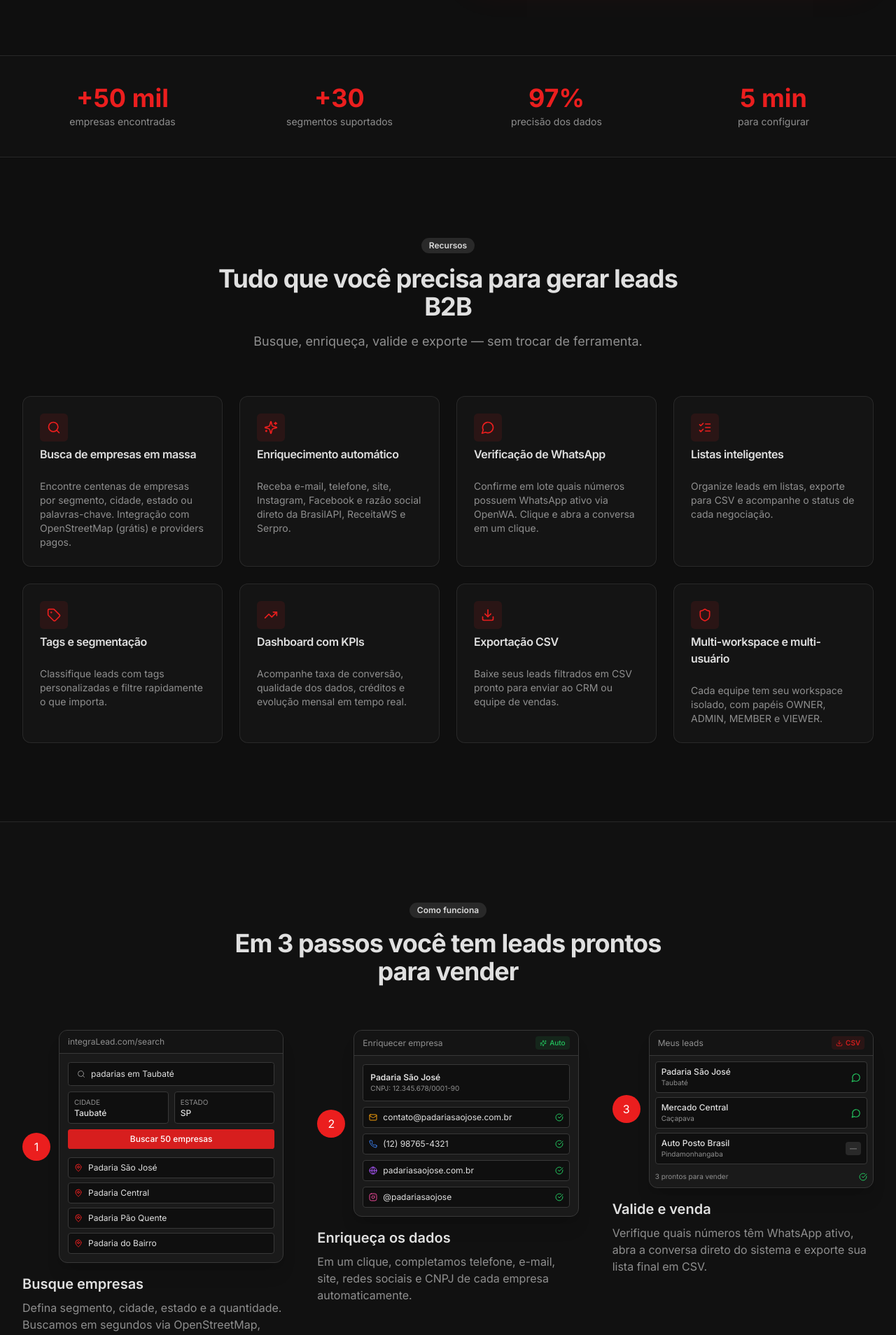
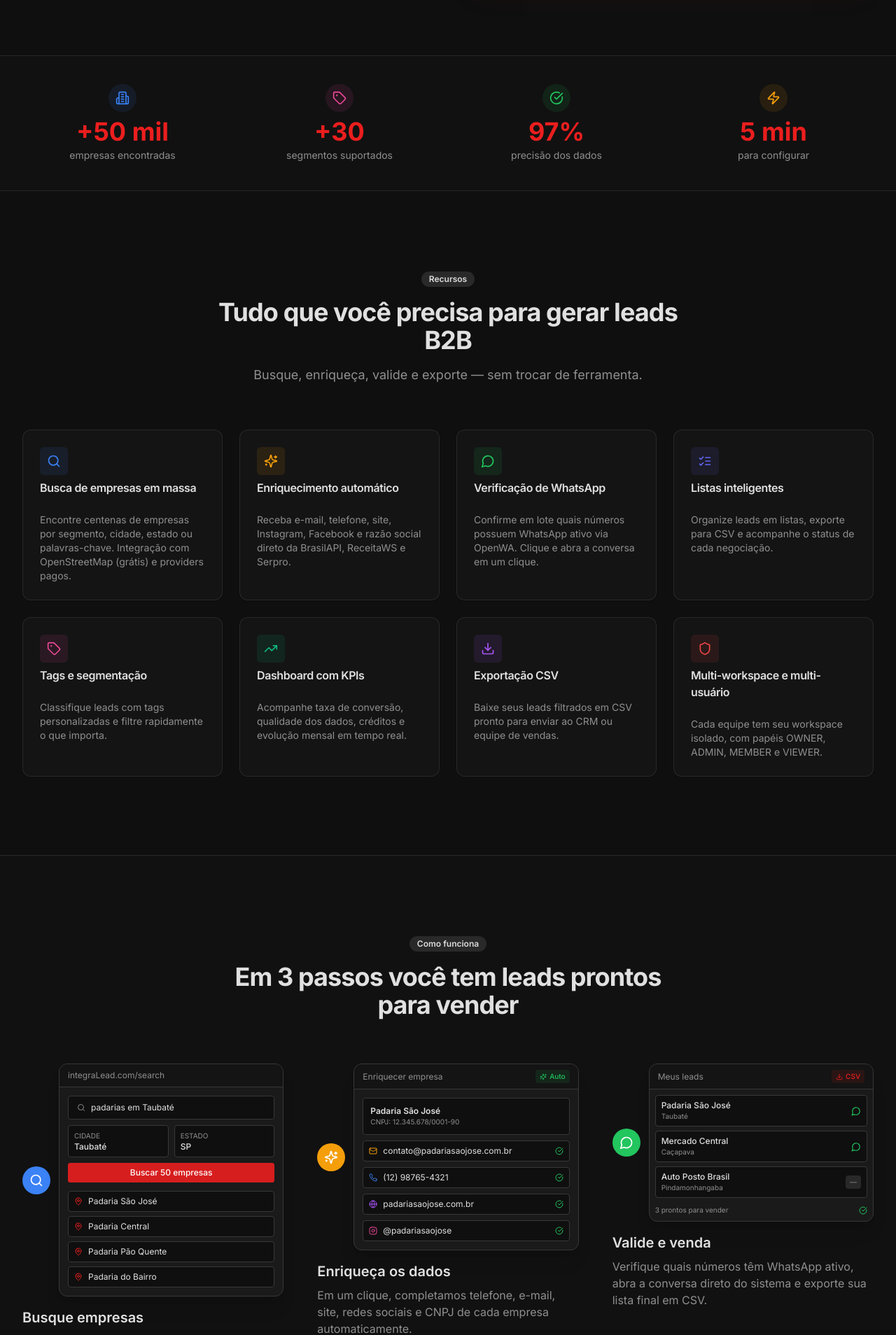
Before and after one commit to oviinii/lead-integra, a React (Vite) app in the folder frontend/: page / in a window 1280 px wide. Shown: the part 660-2568 px from the top of the page at 70% size. Built offline with nearby package versions, Linux system fonts and the light colour scheme; no server answers.

Commit message:
fix: dropdown transparency, enrich all leads, restrict integrations, track WhatsApp credits, add colors/icons

```diff
--- a/frontend/src/components/layout/AppShell.tsx
+++ b/frontend/src/components/layout/AppShell.tsx
@@ -40,7 +40,7 @@ const items = [
   { to: "/tags", label: "Tags", icon: Tag },
   { to: "/exports", label: "Exportações", icon: Download },
   { to: "/enrichment", label: "Enriquecimento", icon: Sparkles },
-  { to: "/integrations", label: "Integrações", icon: Plug },
+  { to: "/integrations", label: "Integrações", icon: Plug, adminOnly: true },
   { to: "/credits", label: "Plano e créditos", icon: CreditCard },
   { to: "/settings", label: "Configurações", icon: Settings },
 ];
@@ -50,6 +50,8 @@ export function AppShell({ children }: { children: React.ReactNode }) {
   const { theme, toggle } = useTheme();
   const navigate = useNavigate();
   const [mobileOpen, setMobileOpen] = useState(false);
+
+  const visibleItems = items.filter((item) => !item.adminOnly || user?.isSuperAdmin);
 
   return (
     <div className="flex min-h-screen bg-muted/30">
@@ -71,7 +73,7 @@ export function AppShell({ children }: { children: React.ReactNode }) {
           </Button>
         </div>
         <nav className="flex flex-col gap-0.5 p-3">
-          {items.map((item) => (
+          {visibleItems.map((item) => (
             <NavLink
               key={item.to}
               to={item.to}
--- a/frontend/src/components/ui/card.tsx
+++ b/frontend/src/components/ui/card.tsx
@@ -3,7 +3,7 @@ import { cn } from "@/lib/utils";
 
 export const Card = React.forwardRef<HTMLDivElement, React.HTMLAttributes<HTMLDivElement>>(
   ({ className, ...props }, ref) => (
-    <div ref={ref} className={cn("rounded-xl border bg-card text-card-foreground shadow-sm", className)} {...props} />
+    <div ref={ref} className={cn("relative rounded-xl border bg-card text-card-foreground shadow-sm", className)} {...props} />
   ),
 );
 Card.displayName = "Card";
--- a/frontend/src/pages/LandingPage.tsx
+++ b/frontend/src/pages/LandingPage.tsx
@@ -7,15 +7,10 @@ import {
   ListChecks,
   Tag,
   Download,
-  Users,
   CheckCircle,
   XCircle,
-  MapPin,
-  Phone,
+  Building2,
   Mail,
-  Globe,
-  Instagram,
-  Star,
   TrendingUp,
   Shield,
   Zap,
@@ -23,13 +18,11 @@ import {
   ArrowRight,
   Menu,
   X,
-  Filter,
-  FileSearch,
-} from "lucide-react";
-import { Button } from "@/components/ui/button";
+  HelpCircle,
+} from "lucide-react";import { Button } from "@/components/ui/button";
 import { Badge } from "@/components/ui/badge";
 import { Card, CardContent, CardHeader, CardTitle } from "@/components/ui/card";
-import { whatsappLink } from "@/lib/utils";
+import { whatsappLink, cn } from "@/lib/utils";
 import { DashboardMockup } from "@/components/landing/DashboardMockup";
 import { SearchMockup } from "@/components/landing/SearchMockup";
 import { EnrichmentMockup } from "@/components/landing/EnrichmentMockup";
@@ -41,48 +34,64 @@ const FEATURES = [
     title: "Busca de empresas em massa",
     description:
       "Encontre centenas de empresas por segmento, cidade, estado ou palavras-chave. Integração com OpenStreetMap (grátis) e providers pagos.",
+    iconColor: "text-blue-500",
+    bg: "bg-blue-500/10",
   },
   {
     icon: Sparkles,
     title: "Enriquecimento automático",
     description:
       "Receba e-mail, telefone, site, Instagram, Facebook e razão social direto da BrasilAPI, ReceitaWS e Serpro.",
+    iconColor: "text-amber-500",
+    bg: "bg-amber-500/10",
   },
   {
     icon: MessageCircle,
     title: "Verificação de WhatsApp",
     description:
       "Confirme em lote quais números possuem WhatsApp ativo via OpenWA. Clique e abra a conversa em um clique.",
+    iconColor: "text-green-500",
+    bg: "bg-green-500/10",
   },
   {
     icon: ListChecks,
     title: "Listas inteligentes",
     description:
       "Organize leads em listas, exporte para CSV e acompanhe o status de cada negociação.",
+    iconColor: "text-indigo-500",
+    bg: "bg-indigo-500/10",
   },
   {
     icon: Tag,
     title: "Tags e segmentação",
     description:
       "Classifique leads com tags personalizadas e filtre rapidamente o que importa.",
+    iconColor: "text-pink-500",
+    bg: "bg-pink-500/10",
   },
   {
     icon: TrendingUp,
     title: "Dashboard com KPIs",
     description:
       "Acompanhe taxa de conversão, qualidade dos dados, créditos e evolução mensal em tempo real.",
+    iconColor: "text-emerald-500",
+    bg: "bg-emerald-500/10",
   },
   {
     icon: Download,
     title: "Exportação CSV",
     description:
       "Baixe seus leads filtrados em CSV pronto para enviar ao CRM ou equipe de vendas.",
+    iconColor: "text-purple-500",
+    bg: "bg-purple-500/10",
   },
   {
     icon: Shield,
     title: "Multi-workspace e multi-usuário",
     description:
       "Cada equipe tem seu workspace isolado, com papéis OWNER, ADMIN, MEMBER e VIEWER.",
+    iconColor: "text-red-500",
+    bg: "bg-red-500/10",
   },
 ];
 
@@ -141,10 +150,10 @@ const FAQ = [
 ];
 
 const STATS = [
-  { value: "+50 mil", label: "empresas encontradas" },
-  { value: "+30", label: "segmentos suportados" },
-  { value: "97%", label: "precisão dos dados" },
-  { value: "5 min", label: "para configurar" },
+  { value: "+50 mil", label: "empresas encontradas", icon: Building2, color: "text-blue-500", bg: "bg-blue-500/10" },
+  { value: "+30", label: "segmentos suportados", icon: Tag, color: "text-pink-500", bg: "bg-pink-500/10" },
+  { value: "97%", label: "precisão dos dados", icon: CheckCircle, color: "text-green-500", bg: "bg-green-500/10" },
+  { value: "5 min", label: "para configurar", icon: Zap, color: "text-amber-500", bg: "bg-amber-500/10" },
 ];
 
 const CONTACT_WHATSAPP = "5512992100377";
@@ -315,6 +324,9 @@ export function LandingPage() {
           <div className="mx-auto grid max-w-7xl grid-cols-2 gap-6 px-4 sm:px-6 lg:grid-cols-4 lg:px-8">
             {STATS.map((s) => (
               <div key={s.label} className="text-center">
+                <div className={cn("mx-auto mb-2 flex h-10 w-10 items-center justify-center rounded-full", s.bg)}>
+                  <s.icon className={`h-5 w-5 ${s.color}`} />
+                </div>
                 <p className="text-3xl font-bold text-primary sm:text-4xl">{s.value}</p>
                 <p className="mt-1 text-sm text-muted-foreground">{s.label}</p>
               </div>
@@ -341,8 +353,8 @@ export function LandingPage() {
             {FEATURES.map((f) => (
               <Card key={f.title} className="border-border/60 bg-card/50 transition-colors hover:border-primary/40">
                 <CardHeader>
-                  <div className="flex h-10 w-10 items-center justify-center rounded-lg bg-primary/10 text-primary">
-                    <f.icon className="h-5 w-5" />
+                  <div className={cn("flex h-10 w-10 items-center justify-center rounded-lg", f.bg)}>
+                    <f.icon className={`h-5 w-5 ${f.iconColor}`} />
                   </div>
                   <CardTitle className="mt-4 text-base">{f.title}</CardTitle>
                 </CardHeader>
@@ -368,8 +380,8 @@ export function LandingPage() {
           <div className="mt-16 grid gap-12 lg:grid-cols-3">
             <div>
               <div className="mb-4 flex items-center gap-3">
-                <div className="flex h-10 w-10 items-center justify-center rounded-full bg-primary text-primary-foreground">
-                  1
+                <div className="flex h-10 w-10 items-center justify-center rounded-full bg-blue-500 text-white">
+                  <Search className="h-5 w-5" />
                 </div>
                 <SearchMockup />
               </div>
@@ -382,8 +394,8 @@ export function LandingPage() {
 
             <div>
               <div className="mb-4 flex items-center gap-3">
-                <div className="flex h-10 w-10 items-center justify-center rounded-full bg-primary text-primary-foreground">
-                  2
+                <div className="flex h-10 w-10 items-center justify-center rounded-full bg-amber-500 text-white">
+                  <Sparkles className="h-5 w-5" />
                 </div>
                 <EnrichmentMockup />
               </div>
@@ -396,8 +408,8 @@ export function LandingPage() {
 
             <div>
               <div className="mb-4 flex items-center gap-3">
-                <div className="flex h-10 w-10 items-center justify-center rounded-full bg-primary text-primary-foreground">
-                  3
+                <div className="flex h-10 w-10 items-center justify-center rounded-full bg-green-500 text-white">
+                  <MessageCircle className="h-5 w-5" />
                 </div>
                 <LeadsMockup />
               </div>
@@ -451,17 +463,22 @@ export function LandingPage() {
               </div>
               <div className="space-y-3">
                 {[
-                  { name: "Padaria São José", phone: "(12) 98765-4321", wa: true },
-                  { name: "Mercado Central", phone: "(12) 99876-5432", wa: true },
-                  { name: "Auto Posto Brasil", phone: "(12) 97654-3210", wa: false },
-                  { name: "Farmácia Vida", phone: "(12) 91234-5678", wa: true },
+                   { name: "Padaria São José", phone: "(12) 98765-4321", wa: true, category: "Alimentação", catColor: "bg-amber-500/10 text-amber-600" },
+                   { name: "Mercado Central", phone: "(12) 99876-5432", wa: true, category: "Varejo", catColor: "bg-blue-500/10 text-blue-600" },
+                   { name: "Auto Posto Brasil", phone: "(12) 97654-3210", wa: false, category: "Serviços", catColor: "bg-indigo-500/10 text-indigo-600" },
+                   { name: "Farmácia Vida", phone: "(12) 91234-5678", wa: true, category: "Saúde", catColor: "bg-green-500/10 text-green-600" },
                  ].map((lead) => (
                    <div
                      key={lead.name}
                      className="flex items-center justify-between rounded-lg border border-border bg-background p-3"
                    >
                      <div>
+                       <div className="flex items-center gap-2">
                          <p className="text-sm font-medium">{lead.name}</p>
+                         <Badge variant="outline" className={`text-[10px] ${lead.catColor}`}>
+                           {lead.category}
+                         </Badge>
+                       </div>
                       <p className="text-xs text-muted-foreground">{lead.phone}</p>
                     </div>
                     {lead.wa ? (
@@ -483,6 +500,65 @@ export function LandingPage() {
                 ))}
               </div>
             </div>
+          </div>
+        </div>
+      </section>
+
+      {/* CREDIT CONSUMPTION */}
+      <section className="border-y border-border/60 bg-card/30 py-16 sm:py-20">
+        <div className="mx-auto max-w-7xl px-4 sm:px-6 lg:px-8">
+          <div className="mx-auto max-w-2xl text-center">
+            <Badge variant="secondary" className="mb-4">
+              Consumo de créditos
+            </Badge>
+            <h2 className="text-3xl font-bold tracking-tight sm:text-4xl">
+              Cada ação consome 1 crédito
+            </h2>
+            <p className="mt-4 text-lg text-muted-foreground">
+              Transparência total: você vê cada crédito gasto em tempo real na página de créditos.
+            </p>
+          </div>
+
+          <div className="mt-12 grid gap-6 sm:grid-cols-2 lg:grid-cols-4">
+            <Card className="border-border/60 bg-card/50 text-center">
+              <CardContent className="pt-6">
+                <div className="mx-auto mb-3 flex h-12 w-12 items-center justify-center rounded-full bg-blue-500/10 text-blue-500">
+                  <Search className="h-6 w-6" />
+                </div>
+                <p className="text-2xl font-bold text-primary">1</p>
+                <p className="mt-1 text-sm text-muted-foreground">por empresa encontrada</p>
+              </CardContent>
+            </Card>
+
+            <Card className="border-border/60 bg-card/50 text-center">
+              <CardContent className="pt-6">
+                <div className="mx-auto mb-3 flex h-12 w-12 items-center justify-center rounded-full bg-amber-500/10 text-amber-500">
+                  <Sparkles className="h-6 w-6" />
+                </div>
+                <p className="text-2xl font-bold text-primary">1</p>
+                <p className="mt-1 text-sm text-muted-foreground">por campo enriquecido</p>
+              </CardContent>
+            </Card>
+
+            <Card className="border-border/60 bg-card/50 text-center">
+              <CardContent className="pt-6">
+                <div className="mx-auto mb-3 flex h-12 w-12 items-center justify-center rounded-full bg-green-500/10 text-green-500">
+                  <MessageCircle className="h-6 w-6" />
+                </div>
+                <p className="text-2xl font-bold text-primary">1</p>
+                <p className="mt-1 text-sm text-muted-foreground">por verificação WhatsApp</p>
+              </CardContent>
+            </Card>
+
+            <Card className="border-border/60 bg-card/50 text-center">
+              <CardContent className="pt-6">
+                <div className="mx-auto mb-3 flex h-12 w-12 items-center justify-center rounded-full bg-purple-500/10 text-purple-500">
+                  <Download className="h-6 w-6" />
+                </div>
+                <p className="text-2xl font-bold text-primary">1</p>
+                <p className="mt-1 text-sm text-muted-foreground">por exportação CSV</p>
+              </CardContent>
+            </Card>
           </div>
         </div>
       </section>
@@ -591,7 +667,10 @@ export function LandingPage() {
                    onClick={() => setOpenFaq(openFaq === i ? null : i)}
                    className="flex w-full items-center justify-between px-6 py-4 text-left"
                  >
-                  <span className="font-medium">{item.q}</span>
+                   <span className="flex items-center gap-2 font-medium">
+                     <HelpCircle className="h-4 w-4 text-primary" />
+                     {item.q}
+                   </span>
                   <span
                     className={`text-2xl text-primary transition-transform ${
                       openFaq === i ? "rotate-45" : ""
--- a/frontend/tailwind.config.js
+++ b/frontend/tailwind.config.js
@@ -35,6 +35,10 @@ export default {
           DEFAULT: "hsl(var(--accent))",
           foreground: "hsl(var(--accent-foreground))",
         },
+        popover: {
+          DEFAULT: "hsl(var(--popover))",
+          foreground: "hsl(var(--popover-foreground))",
+        },
         card: {
           DEFAULT: "hsl(var(--card))",
           foreground: "hsl(var(--card-foreground))",
```
Also changed, not shown: frontend/src/pages/EnrichmentPage.tsx (+16 -19 lines), 2 other files (tests, documents, lock files or other folders). Lines whose indentation alone changed are shown as unchanged.
